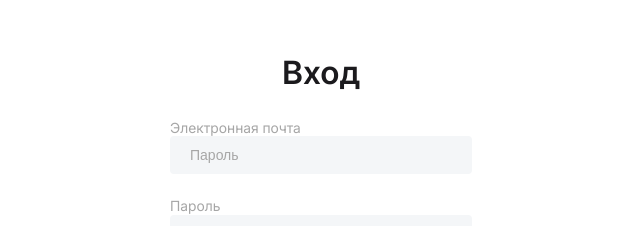
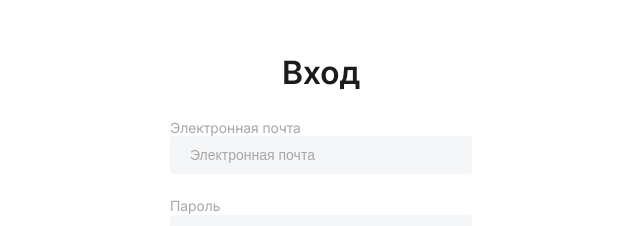
Before and after one commit to K3irill/ds-kanban-1, a Next.js app: page /login in a window 1280 px wide. Shown: the part 216-442 px from the top of the page, without its empty margins (319-959 px from the left). Built offline with nearby package versions, Linux system fonts and the light colour scheme.

Commit message:
fix:возращаю старые инпуты

```diff
--- a/src/components/login/LoginForm/LoginForm.tsx
+++ b/src/components/login/LoginForm/LoginForm.tsx
@@ -67,7 +67,7 @@ function LoginForm() {
         name="email"
         id="loginEmail"
         register={register}
-        placeholder="Пароль"
+        placeholder="Электронная почта"
         error={errors.email}
       />
 
--- a/src/components/ui/Input/Input.tsx
+++ b/src/components/ui/Input/Input.tsx
@@ -31,7 +31,7 @@ const Input: React.FC<PropsInput> = ({
   placeholder = '',
   id = '',
   labelText = '',
-  value = '',
+  value,
 }) => (
   <div className={styles.wrapperInput}>
     {labelText && <label htmlFor={id}>{labelText}</label>}
```
